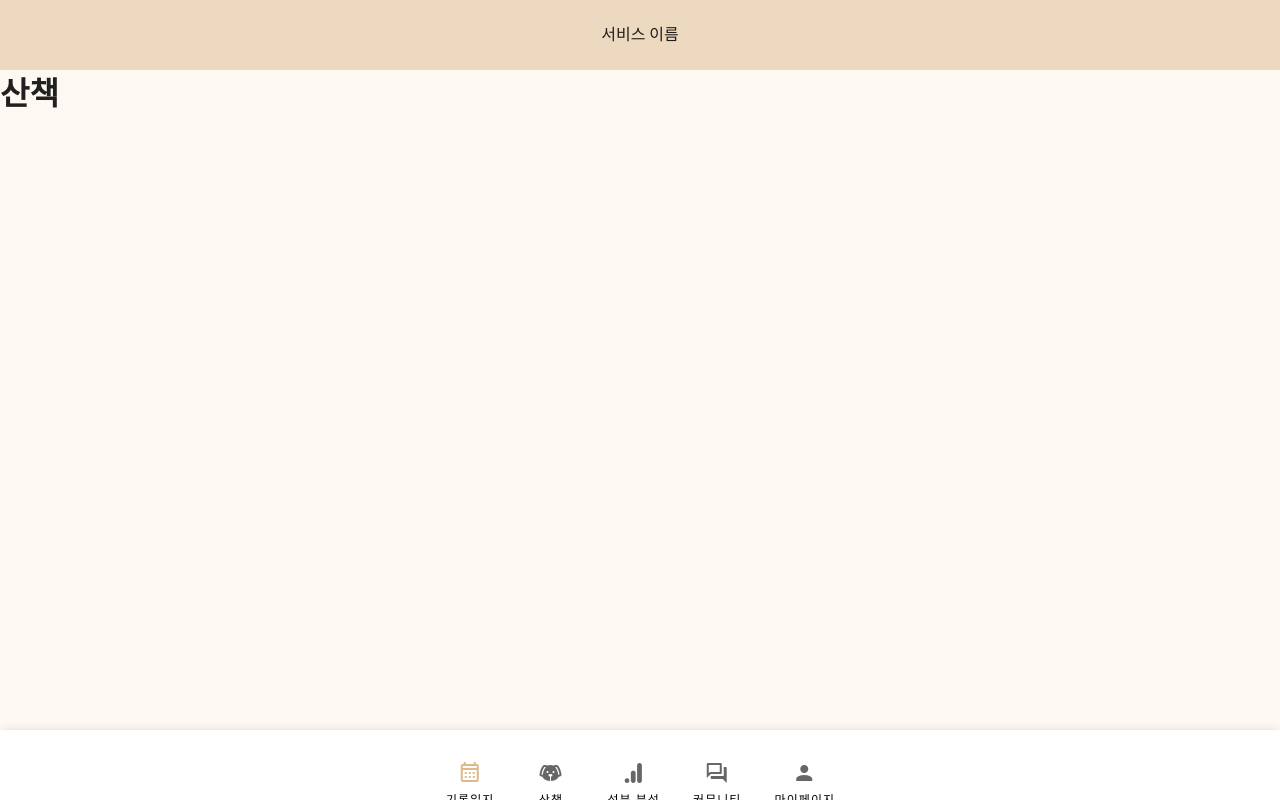
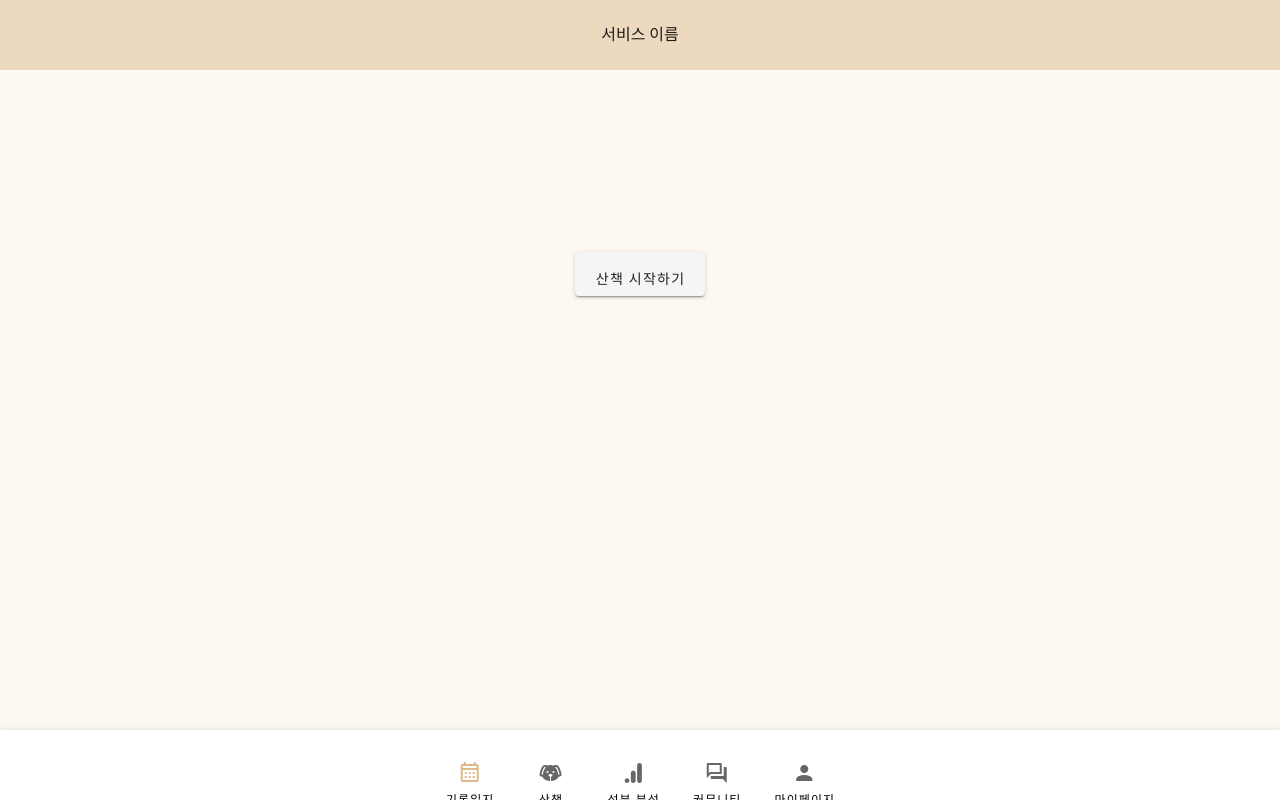
Before and after one commit to gnyonge/Walkie-Doggie, a Vue app in the folder frontend/final/: page /walk in a window 1280 px wide. Built offline with nearby package versions, Linux system fonts and the light colour scheme.

Commit message:
[Error] kakao map api에러

```diff
--- a/frontend/final/package.json
+++ b/frontend/final/package.json
@@ -31,6 +31,9 @@
     "vuetify-loader": "^1.7.0"
   },
   "eslintConfig": {
+    "globals": {
+      "kakao": false
+    },
     "root": true,
     "env": {
       "node": true
--- /dev/null
+++ b/frontend/final/src/components/Walk/MainWalk.vue
@@ -0,0 +1,36 @@
+<template>
+  <div>
+    <div class="d-flex justify-center mb-6">
+    <v-img
+      height="158"
+      class="rounded-circle"
+      max-height="158"
+      max-width="158"
+      src="../../assets/dog.jpg">
+    </v-img>
+    <!-- <div class="d-flex justify-center mb-6">반려견의 산책정보를 기록합니다. </div> -->
+    </div>
+    <div class="d-flex justify-center">
+    <v-btn
+      elevation="2"
+      large
+      @click="startWalk">산책 시작하기
+    </v-btn>
+    </div>
+  </div>
+</template>
+
+<script>
+export default {
+  name: 'MainWalk',
+  methods:{
+    startWalk(){
+      this.$router.push('/startwalk')
+    }
+  }
+}
+</script>
+
+<style>
+
+</style>
--- /dev/null
+++ b/frontend/final/src/components/Walk/StartWalk.vue
@@ -0,0 +1,85 @@
+<template>
+  <div id="app">
+    <div id="map"></div>
+  </div>
+</template>
+
+<script>
+export default {
+  name: 'StartWalk',
+  mounted() {
+    if (window.kakao && window.kakao.maps) {
+      this.initMap();
+    } else {
+      const script = document.createElement('script');
+      /* global kakao */
+      script.onload = () => kakao.maps.load(this.initMap);
+      script.src = 'http://dapi.kakao.com/v2/maps/sdk.js?autoload=false&appkey=6985aa694c9e9631fa03de6f22217f30';
+      document.head.appendChild(script);
+    }
+  },
+  methods: {
+    // 지도 첫 화면 로드
+    initMap() {
+      var container = document.getElementById('map');
+      var options = {
+        center: new kakao.maps.LatLng(33.450701, 126.570667),
+        level: 5
+      };
+
+      var map = new kakao.maps.Map(container, options);
+
+      // HTML5의 geolocation으로 사용할 수 있는지 확인합니다
+      if (navigator.geolocation) {
+        // GeoLocation을 이용해서 접속 위치를 얻어옵니다
+        navigator.geolocation.getCurrentPosition(function(position) {
+          var lat = position.coords.latitude, // 위도
+              lon = position.coords.longitude; // 경도
+
+          var locPosition = new kakao.maps.LatLng(lat, lon), // 마커가 표시될 위치를 geolocation으로 얻어온 좌표로 생성합니다
+              message = '<div style="padding:5px;">여기에 계신가요?!</div>'; // 인포윈도우에 표시될 내용입니다
+
+          // 마커와 인포윈도우를 표시합니다
+          displayMarker(locPosition, message);
+          });
+      } else { // HTML5의 GeoLocation을 사용할 수 없을때 마커 표시 위치와 인포윈도우 내용을 설정합니다
+          var locPosition = new kakao.maps.LatLng(33.450701, 126.570667),
+              message = 'geolocation을 사용할수 없어요..'
+
+          displayMarker(locPosition, message);
+      }
+
+      // 지도에 마커와 인포윈도우를 표시하는 함수입니다
+      function displayMarker(locPosition, message) {
+        // 마커를 생성합니다
+        var marker = new kakao.maps.Marker({
+            map: map,
+            position: locPosition
+        });
+
+        var iwContent = message, // 인포윈도우에 표시할 내용
+            iwRemoveable = true;
+
+        // 인포윈도우를 생성합니다
+        var infowindow = new kakao.maps.InfoWindow({
+            content : iwContent,
+            removable : iwRemoveable
+        });
+
+        // 인포윈도우를 마커위에 표시합니다
+        infowindow.open(map, marker);
+
+        // 지도 중심좌표를 접속위치로 변경합니다
+        map.setCenter(locPosition);
+      }
+    }
+  },
+}
+</script>
+
+<style>
+#map {
+    width: 400px;
+    height: 300px;
+}
+</style>
--- a/frontend/final/src/router/index.js
+++ b/frontend/final/src/router/index.js
@@ -5,6 +5,8 @@ import Walk from '../views/Walk.vue'
 import Food from '../views/Food.vue'
 import Community from '../views/Community.vue'
 import MyPage from '../views/MyPage.vue'
+
+import StartWalk from '../components/Walk/StartWalk.vue'
 
 Vue.use(VueRouter)
 
@@ -23,6 +25,11 @@ const routes = [
     path: '/walk',
     name: 'Walk',
     component: Walk
+  },
+  {
+    path: '/startwalk',
+    name: 'StartWalk',
+    component: StartWalk
   },
   {
     path: '/food',
--- a/frontend/final/src/views/Walk.vue
+++ b/frontend/final/src/views/Walk.vue
@@ -1,11 +1,14 @@
 <template>
   <div>
-    <h1>산책</h1>
+    <MainWalk/>
   </div>
 </template>
 
 <script>
 export default {
   name: 'Walk',
+  components: {
+    MainWalk: () => import('@/components/Walk/MainWalk'),
+  }
 }
 </script>
```
Also changed, not shown: frontend/final/src/assets/dog.jpg (added), 1 other file (tests, documents, lock files or other folders).
